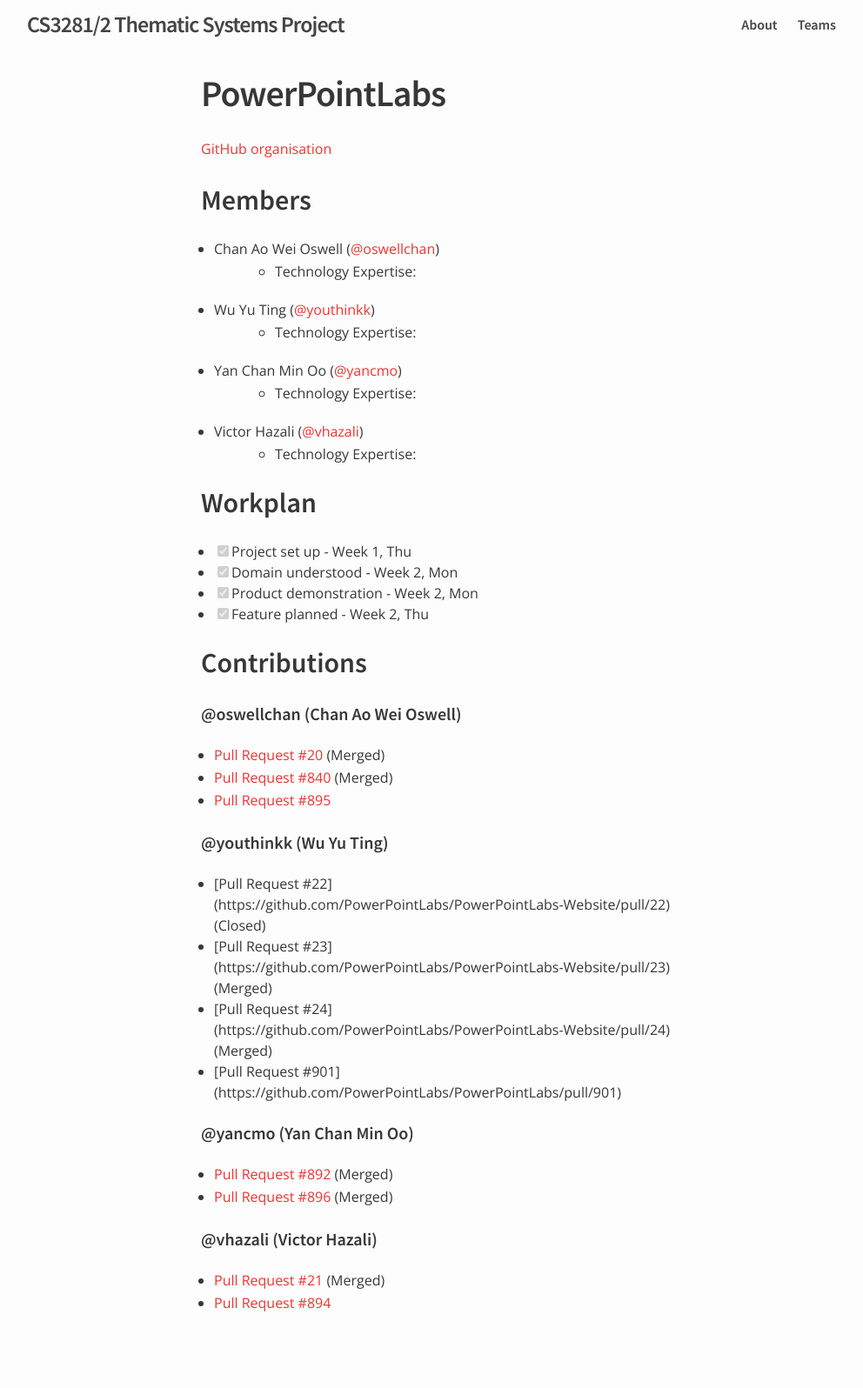
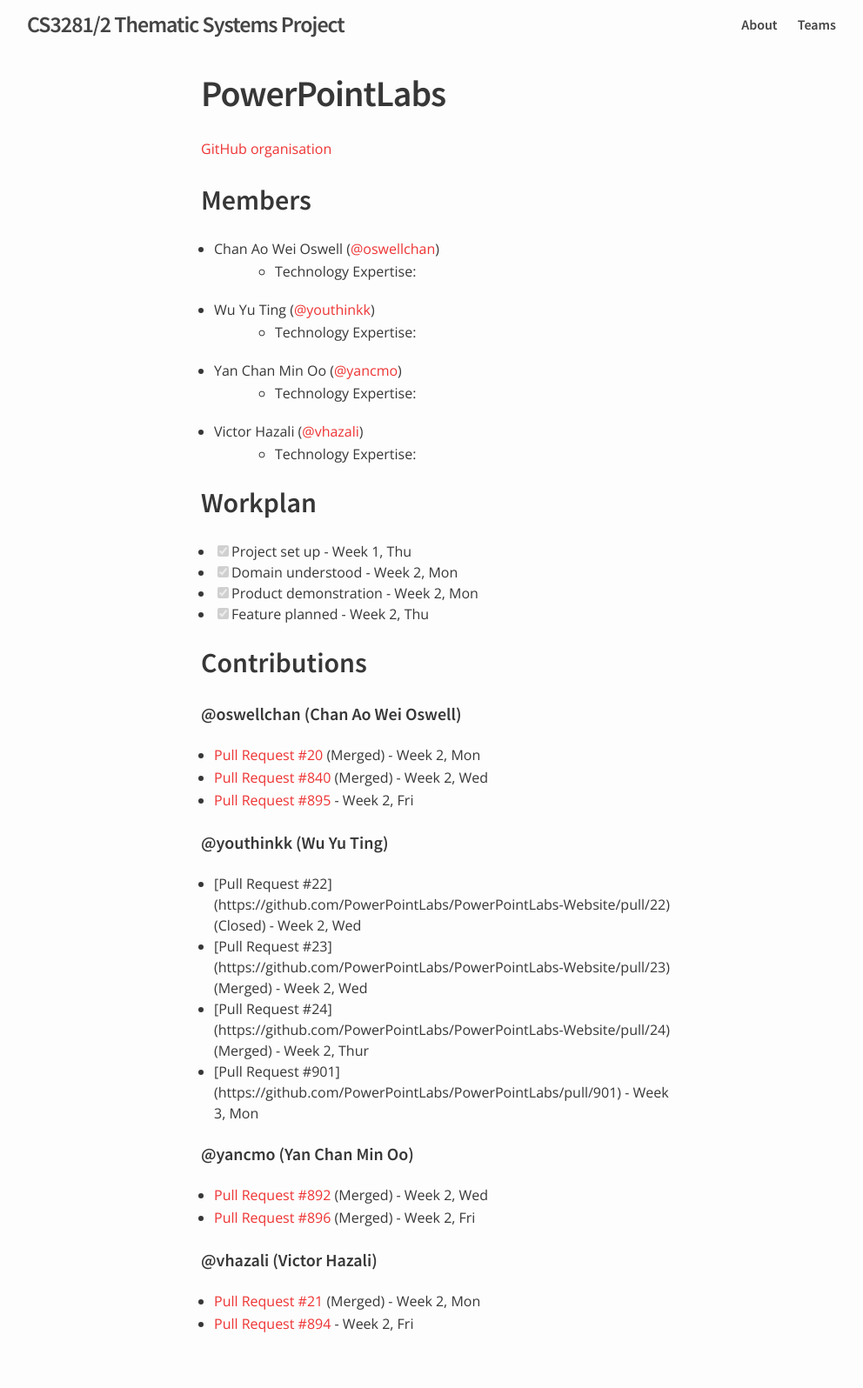
Before and after one commit to nus-oss/cs3281-AY1516S2-website, a Jekyll site: the page built from teams/powerpointlabs.md, in a window 1280 px wide. Shown: the whole page at 87% size, without its empty margins (139-1131 px from the left). Built offline with Jekyll 4.4.1, drawn with Linux system fonts in a browser that asks for light colours; before the commit the page ends 1572 px from its top, so only the background shows below that.

Commit message:
Update Team PL PR's dates

```diff
--- a/teams/powerpointlabs.md
+++ b/teams/powerpointlabs.md
@@ -12,7 +12,7 @@
    - Technology Expertise:
  - Yan Chan Min Oo ([@yancmo](https://yancmo.wordpress.com/))
    - Technology Expertise:
- - Victor Hazali ([@vhazali](https://https://blog.nus.edu.sg/victorhz3281/))
+ - Victor Hazali ([@vhazali](https://blog.nus.edu.sg/victorhz3281/))
    - Technology Expertise:
 
 ## Workplan
@@ -25,20 +25,20 @@
 ## Contributions
 
 #### @oswellchan (Chan Ao Wei Oswell)
-* [Pull Request #20](https://github.com/PowerPointLabs/PowerPointLabs-Website/pull/20) (Merged)
-* [Pull Request #840](https://github.com/PowerPointLabs/PowerPointLabs/pull/893) (Merged)
-* [Pull Request #895](https://github.com/PowerPointLabs/PowerPointLabs/pull/895)
+* [Pull Request #20](https://github.com/PowerPointLabs/PowerPointLabs-Website/pull/20) (Merged) - Week 2, Mon
+* [Pull Request #840](https://github.com/PowerPointLabs/PowerPointLabs/pull/893) (Merged) - Week 2, Wed
+* [Pull Request #895](https://github.com/PowerPointLabs/PowerPointLabs/pull/895) - Week 2, Fri
 
 #### @youthinkk (Wu Yu Ting)
-* [Pull Request #22] (https://github.com/PowerPointLabs/PowerPointLabs-Website/pull/22) (Closed)
-* [Pull Request #23] (https://github.com/PowerPointLabs/PowerPointLabs-Website/pull/23) (Merged)
-* [Pull Request #24] (https://github.com/PowerPointLabs/PowerPointLabs-Website/pull/24) (Merged)
-* [Pull Request #901] (https://github.com/PowerPointLabs/PowerPointLabs/pull/901)
+* [Pull Request #22] (https://github.com/PowerPointLabs/PowerPointLabs-Website/pull/22) (Closed) - Week 2, Wed
+* [Pull Request #23] (https://github.com/PowerPointLabs/PowerPointLabs-Website/pull/23) (Merged) - Week 2, Wed
+* [Pull Request #24] (https://github.com/PowerPointLabs/PowerPointLabs-Website/pull/24) (Merged) - Week 2, Thur
+* [Pull Request #901] (https://github.com/PowerPointLabs/PowerPointLabs/pull/901) - Week 3, Mon
 
 #### @yancmo (Yan Chan Min Oo)
-* [Pull Request #892](https://github.com/PowerPointLabs/PowerPointLabs/pull/892) (Merged)
-* [Pull Request #896](https://github.com/PowerPointLabs/PowerPointLabs/pull/896) (Merged)
+* [Pull Request #892](https://github.com/PowerPointLabs/PowerPointLabs/pull/892) (Merged) - Week 2, Wed
+* [Pull Request #896](https://github.com/PowerPointLabs/PowerPointLabs/pull/896) (Merged) - Week 2, Fri
 
 #### @vhazali (Victor Hazali)
-* [Pull Request #21](https://github.com/PowerPointLabs/PowerPointLabs-Website/pull/21) (Merged)
-* [Pull Request #894](https://github.com/PowerPointLabs/PowerPointLabs/pull/894)
+* [Pull Request #21](https://github.com/PowerPointLabs/PowerPointLabs-Website/pull/21) (Merged) - Week 2, Mon
+* [Pull Request #894](https://github.com/PowerPointLabs/PowerPointLabs/pull/894) - Week 2, Fri
```
